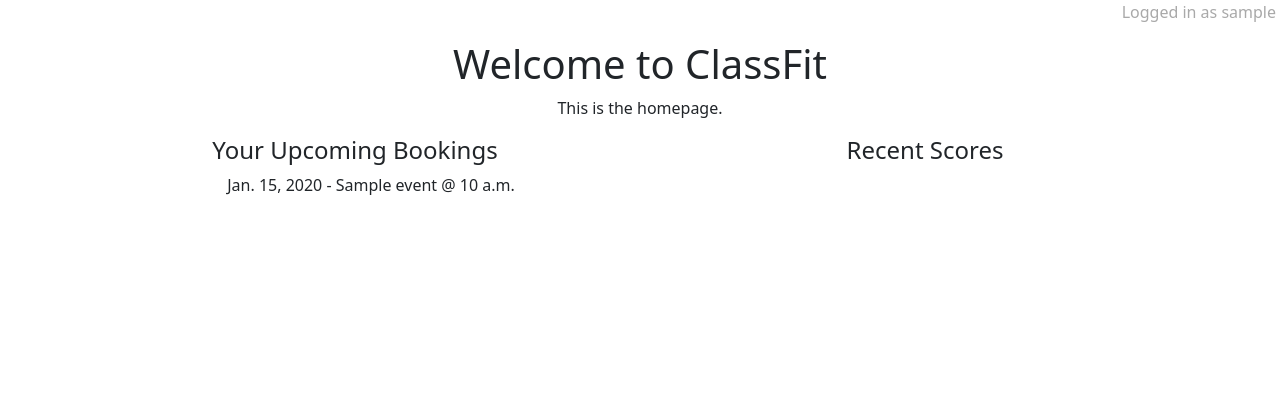
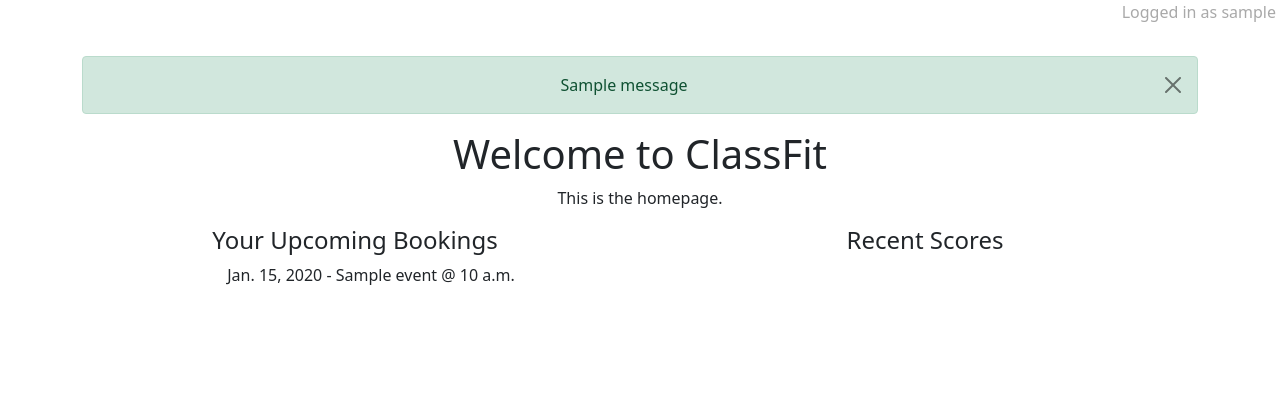
Before and after one commit to judewoolls/ClassFit, a Django app: page / in a window 1280 px wide. Shown: the part 56-476 px from the top of the page. Run offline with Django 4.2, Linux system fonts and the light colour scheme; a user stored in the database is signed in; tables that the repository leaves empty hold one stand-in row (values such as "Sample post"); one stand-in notice (Sample message) is shown.

Commit message:
display messages when book/cancel

```diff
--- a/templates/base.html
+++ b/templates/base.html
@@ -11,7 +11,7 @@
 <head>
     <meta charset="UTF-8">
     <meta name="viewport" content="width=device-width, initial-scale=1.0">
-    <title>ClassFit</title>
+    <title>{% block title %}ClassFit{% endblock %}</title>
 
     <!-- Bootstrap CSS -->
     <link href="https://cdn.jsdelivr.net/npm/bootstrap@5.0.1/dist/css/bootstrap.min.css" rel="stylesheet"
@@ -66,6 +66,16 @@
     {% endif %}
 
     <main class="flex-shrink-0" id="main-content">
+        {% if messages %}
+        <div class="container mt-3">
+            {% for message in messages %}
+            <div class="alert alert-{{ message.tags }} alert-dismissible fade show" role="alert">
+                {{ message }}
+                <button type="button" class="btn-close" data-bs-dismiss="alert" aria-label="Close"></button>
+            </div>
+            {% endfor %}
+        </div>
+        {% endif %}
         {% if user.is_authenticated %}
         {% block content %}
         {% endblock content %}
```
Also changed, not shown: classfit/settings.py (+9 -0 lines).
